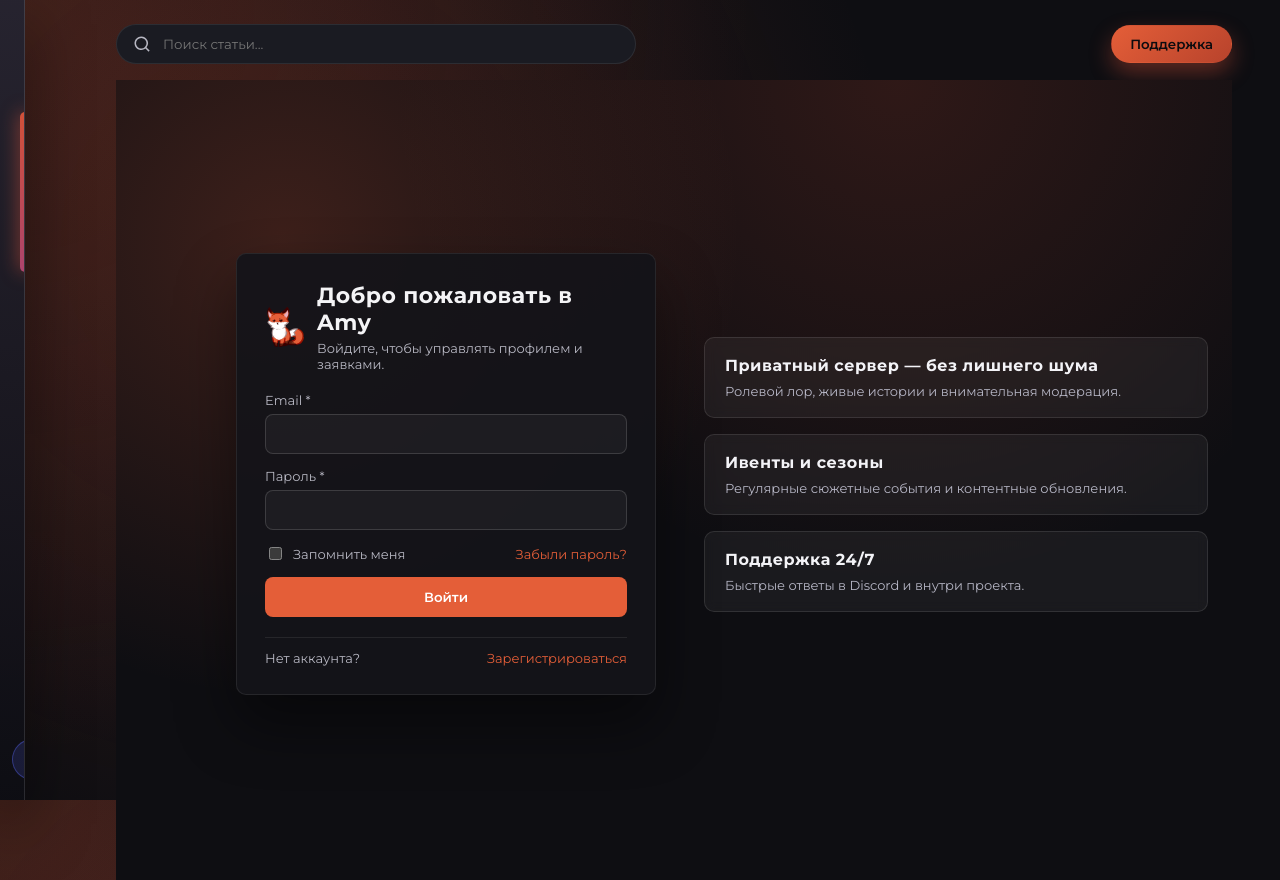
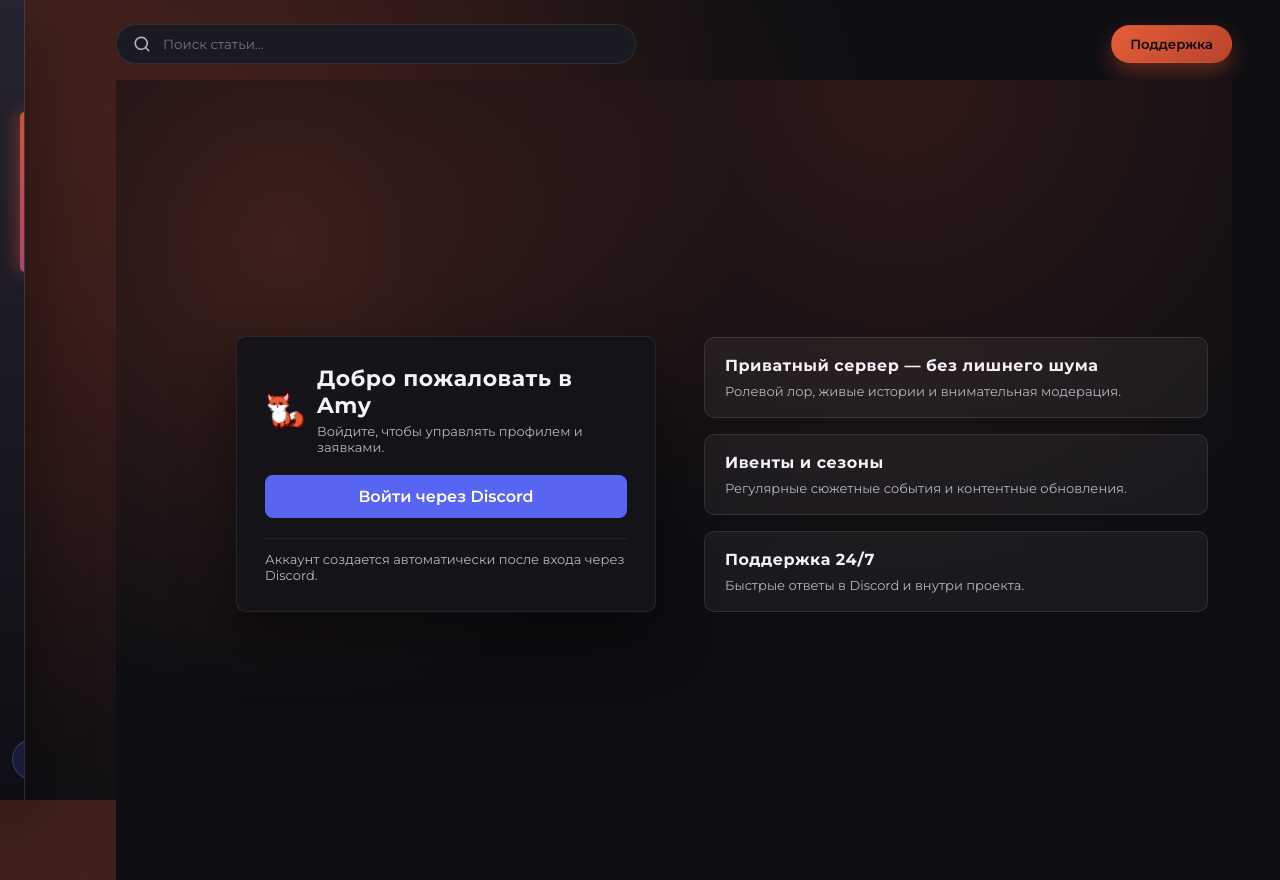
Before and after one commit to eStockk/amy, a Nuxt app in the folder frontend/: page /login in a window 1280 px wide. Built offline with nearby package versions, Linux system fonts and the light colour scheme; no server answers.

Commit message:
Use Discord login page

```diff
--- a/frontend/app/pages/login.vue
+++ b/frontend/app/pages/login.vue
@@ -8,28 +8,12 @@
           <p>Войдите, чтобы управлять профилем и заявками.</p>
         </div>
       </div>
-      <form class="form" @submit.prevent="submit">
-        <label>
-          Email *
-          <input v-model="email" type="email" required />
-        </label>
-        <label>
-          Пароль *
-          <input v-model="password" type="password" required />
-        </label>
-        <div class="row">
-          <label class="check">
-            <input type="checkbox" />
-            <span>Запомнить меня</span>
-          </label>
-          <a class="link" href="#">Забыли пароль?</a>
-        </div>
-        <button type="submit" class="primary">Войти</button>
-        <p v-if="message" class="message">{{ message }}</p>
-      </form>
+      <div class="form">
+        <NuxtLink v-if="authenticated" class="primary" :to="profilePath">Открыть профиль</NuxtLink>
+        <a v-else class="primary discord-login" :href="loginUrl">Войти через Discord</a>
+      </div>
       <div class="switch">
-        Нет аккаунта?
-        <NuxtLink to="/register">Зарегистрироваться</NuxtLink>
+        Аккаунт создается автоматически после входа через Discord.
       </div>
     </div>
 
@@ -53,23 +37,7 @@
 <script setup lang="ts">
 import logo from '~/assets/amy-logo.png'
 
-const email = ref('')
-const password = ref('')
-const message = ref('')
-const config = useRuntimeConfig()
-
-const submit = async () => {
-  message.value = ''
-  try {
-    await $fetch(`${config.public.apiBase}/auth/login`, {
-      method: 'POST',
-      body: { email: email.value, password: password.value }
-    })
-    message.value = 'Успешный вход.'
-  } catch {
-    message.value = 'Неверный email или пароль.'
-  }
-}
+const { authenticated, loginUrl, profilePath } = useAuth()
 </script>
 
 <style scoped>
@@ -185,11 +153,12 @@
   color: #fff;
   font-weight: 600;
   cursor: pointer;
+  text-align: center;
+  text-decoration: none;
 }
 
-.message {
-  color: var(--muted);
-  font-size: 13px;
+.discord-login {
+  background: #5865f2;
 }
 
 .switch {
```
